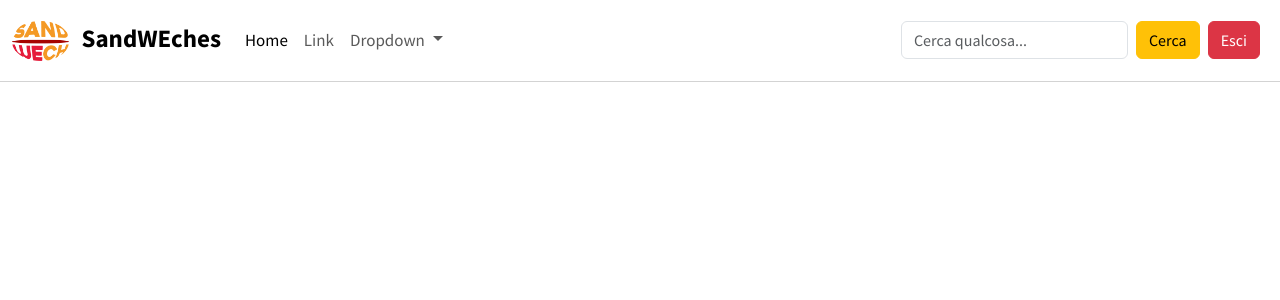
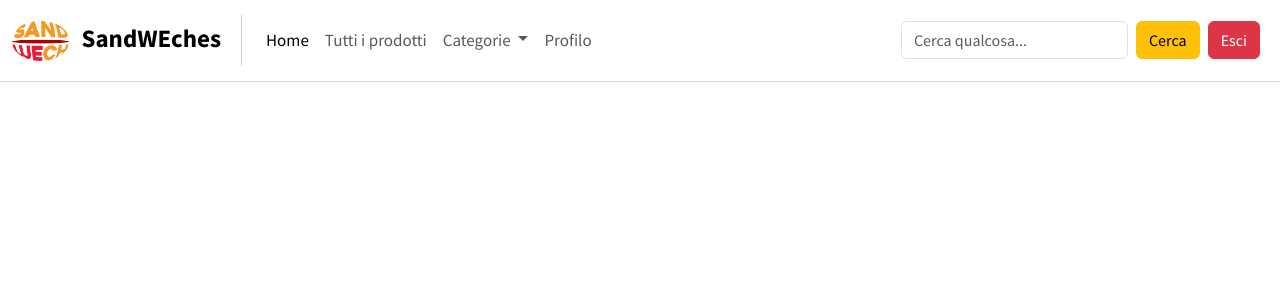
Before and after one commit to AngeloPavan/SandWEches-User, a PHP site: page /SandWEches-user/homepage.php in a window 1280 px wide. Shown: the top 300 px of the page. Run offline with PHP 8.4, Linux system fonts and the light colour scheme.

Commit message:
Aggiunta bozza della navbar con relativo styling.

```diff
--- a/app/assets/css/style.css
+++ b/app/assets/css/style.css
@@ -1,19 +1,19 @@
 @import url('https://fonts.googleapis.com/css2?family=Source+Sans+Pro:wght@300;400;600;700&display=swap');
+
+a.navbar-brand{
+    font-size: 25px;
+    font-weight: bold;
+}
 
 body{
     font-family: 'Source Sans Pro', sans-serif;
 }
 
 nav.navbar{
-   /* background-color: #FF9B18 !important;  */
-   border-bottom: 1px solid lightgray;
-   font-size: 17px;
-   padding: 15px 0px 15px 0px;
-}
-
-a.navbar-brand{
-    font-size: 25px;
-    font-weight: bold;
+    /* background-color: #FF9B18 !important;  */
+    border-bottom: 1px solid lightgray;
+    font-size: 17px;
+    padding: 15px 0px 15px 0px;
 }
 
 /* schermi piccoli */
@@ -25,12 +25,17 @@ a.navbar-brand{
 
 /* schermi grandi */
 @media only screen and (min-width: 768px) {
-    .form-container{
-        border-radius: 7px;
-        border: 2px rgb(243, 243, 243) solid;
+    a.navbar-brand{
+        border-right: 1px solid lightgray;
+        padding-right: 20px;
     }
 
     .margin-top-form{
         margin-top: 8vh;
     }
+
+    .form-container{
+        border: 2px rgb(243, 243, 243) solid;
+        border-radius: 7px;
+    }
 }
--- a/app/pages/components/navbar.php
+++ b/app/pages/components/navbar.php
@@ -14,27 +14,34 @@
                     <a class="nav-link active" aria-current="page" href="homepage.php">Home</a>
                 </li>
                 <li class="nav-item">
-                    <a class="nav-link" href="#">Link</a>
+                    <a class="nav-link" href="#">Tutti i prodotti</a>
                 </li>
                 <li class="nav-item dropdown">
                     <a class="nav-link dropdown-toggle" href="#" role="button" data-bs-toggle="dropdown"
                         aria-expanded="false">
-                        Dropdown
+                        Categorie
                     </a>
-                    <ul class="dropdown-menu">
-                        <li><a class="dropdown-item" href="#">Action</a></li>
-                        <li>
+                    <ul class="dropdown-menu"\>
+                        <li><a class="dropdown-item" href="#">Panini</a></li>
+                        <li><a class="dropdown-item" href="#">Snack</a></li>
+                        <li><a class="dropdown-item" href="#">Piadine</a></li>
+                        <li><a class="dropdown-item" href="#">Bibite</a></li>
+                        <!-- <li>
                             <hr class="dropdown-divider">
                         </li>
-                        <li><a class="dropdown-item" href="#">Something else here</a></li>
+                        <li><a class="dropdown-item" href="#">Something else here</a></li> -->
                     </ul>
+                </li>
+                <li class="nav-item">
+                    <a class="nav-link" href="#">Profilo</a>
                 </li>
             </ul>
             <form class="d-flex" role="search">
                 <input class="form-control me-2" type="search" placeholder="Cerca qualcosa..." aria-label="Search">
                 <button class="btn btn-warning me-2" type="submit">Cerca</button>
             </form>
-            <button class="btn btn-danger me-2" type="submit">Esci</button>
+            <!-- <button class="btn btn-danger me-2" type="submit">Esci</button> -->
+            <a href="..\functions\logout.php" class="btn btn-danger me-2" role="button">Esci</a>
         </div>
     </div>
 </nav>
```
